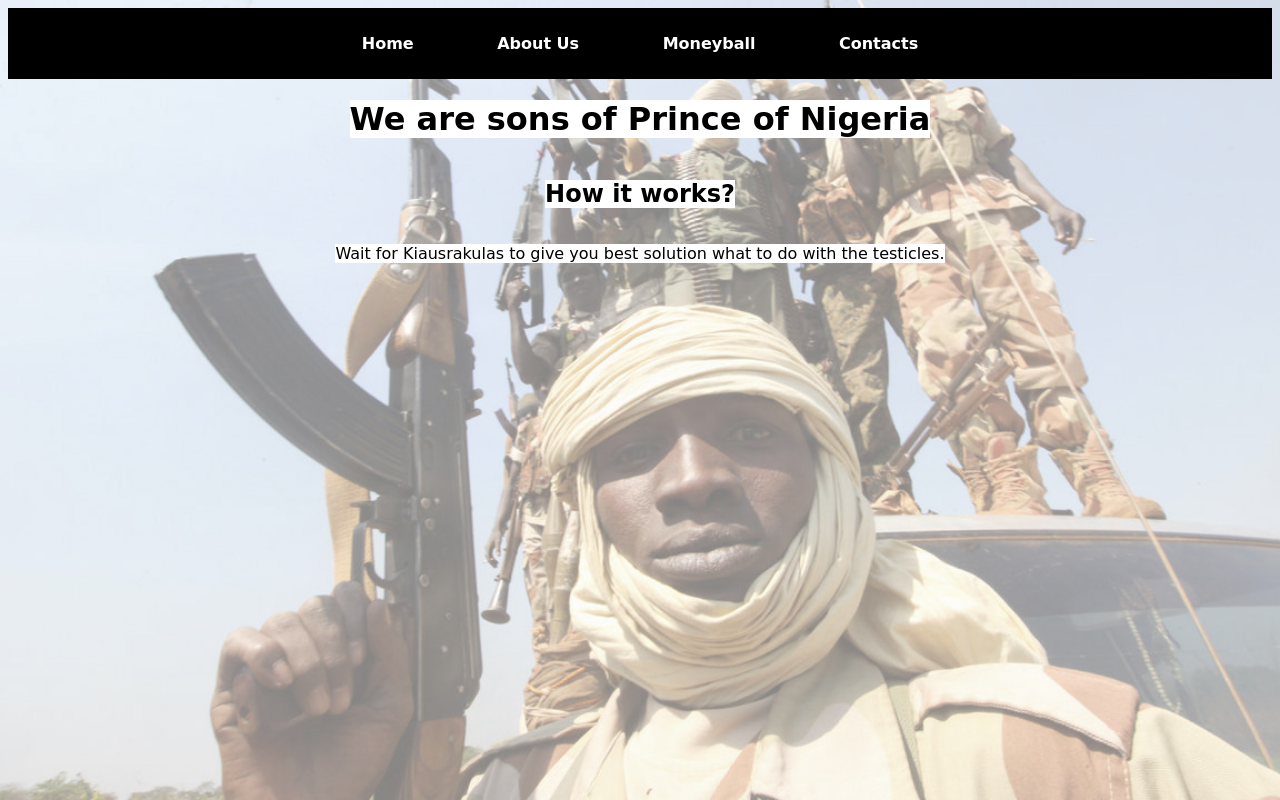
After one commit to vytautasjaz/PHPbasics, a PHP site: page /app/view/about.php in a window 1280 px wide. The commit adds this page. Run offline with PHP 8.4, Linux system fonts and the light colour scheme.

Commit message:
Price Of Nigeria

```diff
--- /dev/null
+++ b/app/view/about.php
@@ -0,0 +1,52 @@
+<?php
+$h1 = 'We are sons of Prince of Nigeria';
+$h2 = 'How it works?';
+$background_no = rand(1, 2);
+$laikas = date('s');
+
+$story_no = rand(1, 3);
+
+$story_1 = 'We are offering a life changing experience withhelp of our Kiausarukalas!';
+$story_2 = 'Give us a small advance payment to help cover the expense of Kiausarukalas spin.';
+$story_3 = 'Wait for Kiausrakulas to give you best solution what to do with the testicles.';
+if ($background_no == 1) {
+    $about_class = 'about_us_1';
+} else {
+    $about_class = 'about_us_2';
+}
+
+if ($laikas <= 10) {
+    $story = $story_1;
+} elseif ($laikas <= 20) {
+    $story = $story_2;
+} elseif ($laikas <= 30) {
+    $story = $story_3;
+} elseif ($laikas <= 40) {
+    $story = $story_1;
+} elseif ($laikas <= 50) {
+    $story = $story_2;
+} else {
+    $story = $story_3;
+}
+?>
+<html>
+    <head>
+        <title>Price Of Nigeria</title>
+        <link rel = "stylesheet" href = "../../assets/css/style.css">
+    </head>
+    <body class ="<?php print $about_class; ?>">
+        <header>
+            <ul class ="header_menu">
+                <li><a href="../../index.php">Home</a></li>
+                <li><a href="#">About Us</a></li>
+                <li><a href="moneyball.php">Moneyball</a></li>
+                <li><a href="contacts.php">Contacts</a></li>
+            </ul>
+        </header>
+        <main>
+            <h1 class="highlight"><?php echo $h1; ?></h1>
+            <h2 class="highlight"><?php echo $h2; ?></h2>
+            <p class="highlight"><?php echo $story; ?></p>
+        </main>
+    </body>
+</html>
--- a/assets/css/style.css
+++ b/assets/css/style.css
@@ -2,6 +2,17 @@
     font-family: Comic Sans MS;
     margin: 0, auto;
 }
+
+.about_us_1 {
+    background-image: url('../images/aboutus_background_1.jpg');
+    background-size: cover;
+}
+
+.about_us_2 {
+    background-image: url('../images/aboutus_background_2.jpg');
+    background-size: cover;
+}
+
 body {
     background-image: url('../images/bg.jpg');
     background-size: cover;
@@ -54,3 +65,34 @@ main {
 .member_4 {
     background-image: url('../images/member_4.jpg');
 }
+
+.moneyball {
+    display: flex;
+    justify-content: center;
+    align-items: center;
+    height:500;
+    width:400;
+    background-image: url('../images/moneyball.png');
+}
+
+.moneyball_text {
+    text-align: center;
+    font-size: 40px;
+    background-color: white;
+}
+
+.highlight {
+     background-color: white;
+}
+
+.bg_img {
+    display: flex;
+    height: 100vh;
+    background-size: cover;
+}
+.bg_img_contact {
+    background-image: url('https://thequestion.s3.eu-central-1.amazonaws.com/223/225039-f56bc0c7.jpeg(359 kB)
+        https://thequestion.s3.eu-central-1.amazonaws.com/223/225039-f56bc0c7.jpeg
+        ');
+    opacity: 70%;
+}
```
Also changed, not shown: app/view/contacts.php (added, +36 -0 lines), app/view/moneyball.php (added, +38 -0 lines), coming_soon.php (deleted, +0 -12 lines), assets/images/aboutus_background_1.jpg (added), assets/images/aboutus_background_2.jpg (added), assets/images/bg_contact.jpg (added), assets/images/map.jpg (added), assets/images/moneyball.png (added).
